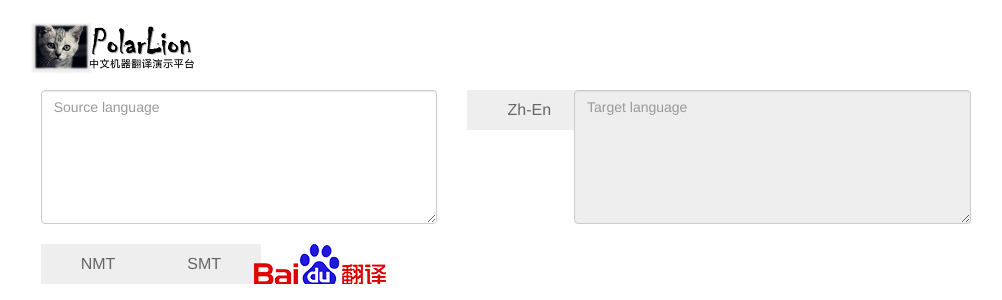
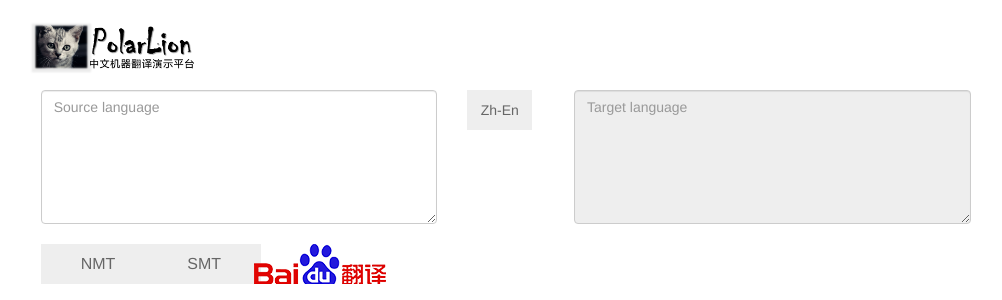
Before and after one commit to PolarLion/Django-study, a Django app: page /home/ in a window 1280 px wide. Shown: the part 51-351 px from the top of the page, without its empty margins (81-1083 px from the left). Run offline with Django 3.2, Linux system fonts and the light colour scheme; some libraries are stand-ins or nearby versions.

Commit message:
change button-select's css style

```diff
--- a/mysite/static/css/mysite.css
+++ b/mysite/static/css/mysite.css
@@ -33,10 +33,10 @@
 }
 
 
-.button-selext {
-  font-size:80%;
-  vertical-align:;
-
+.button-select {
+  font-size:100%;
+  padding-left: 17%;
+  padding-right: 17%;
 }
 
 
```
